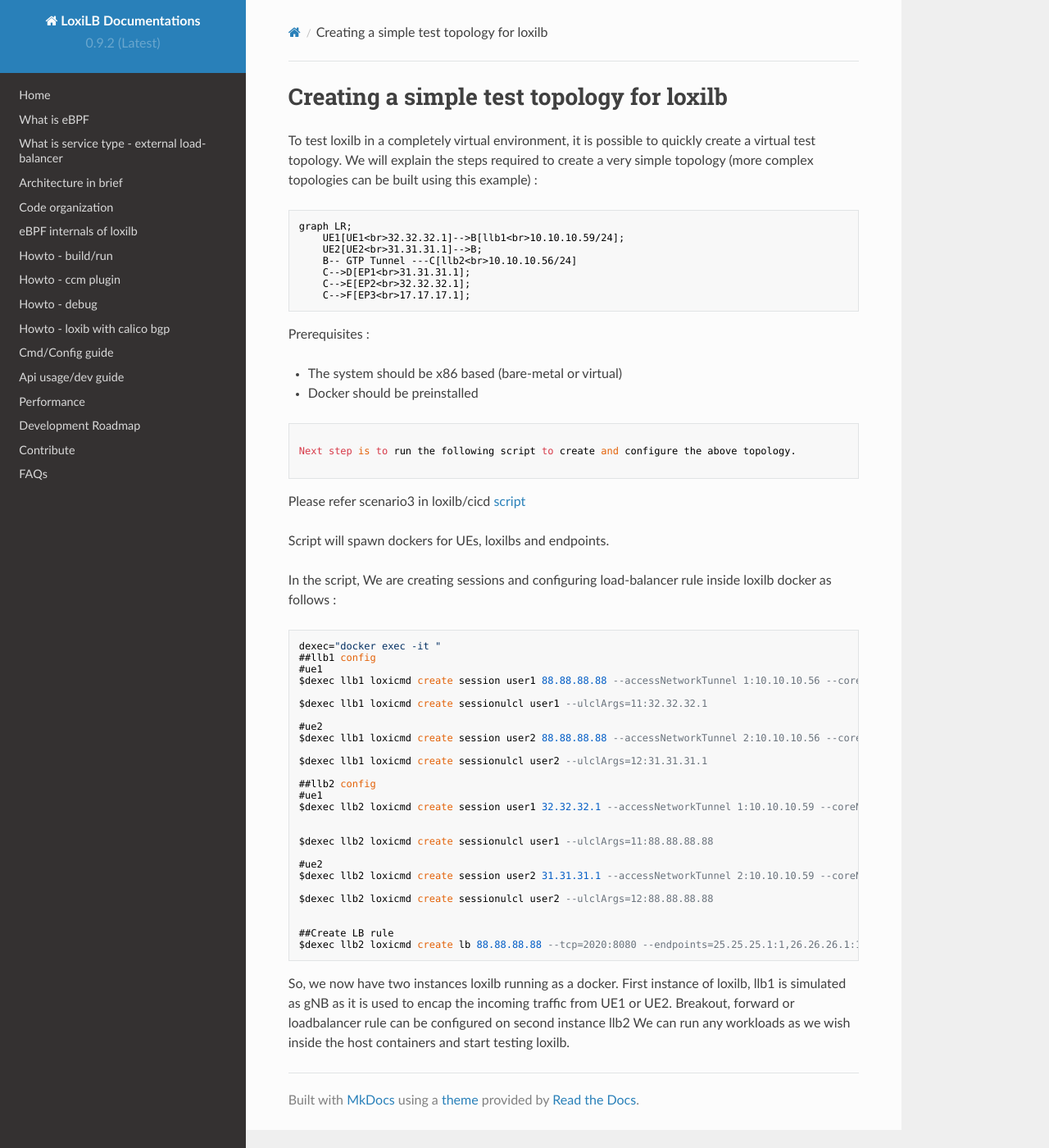
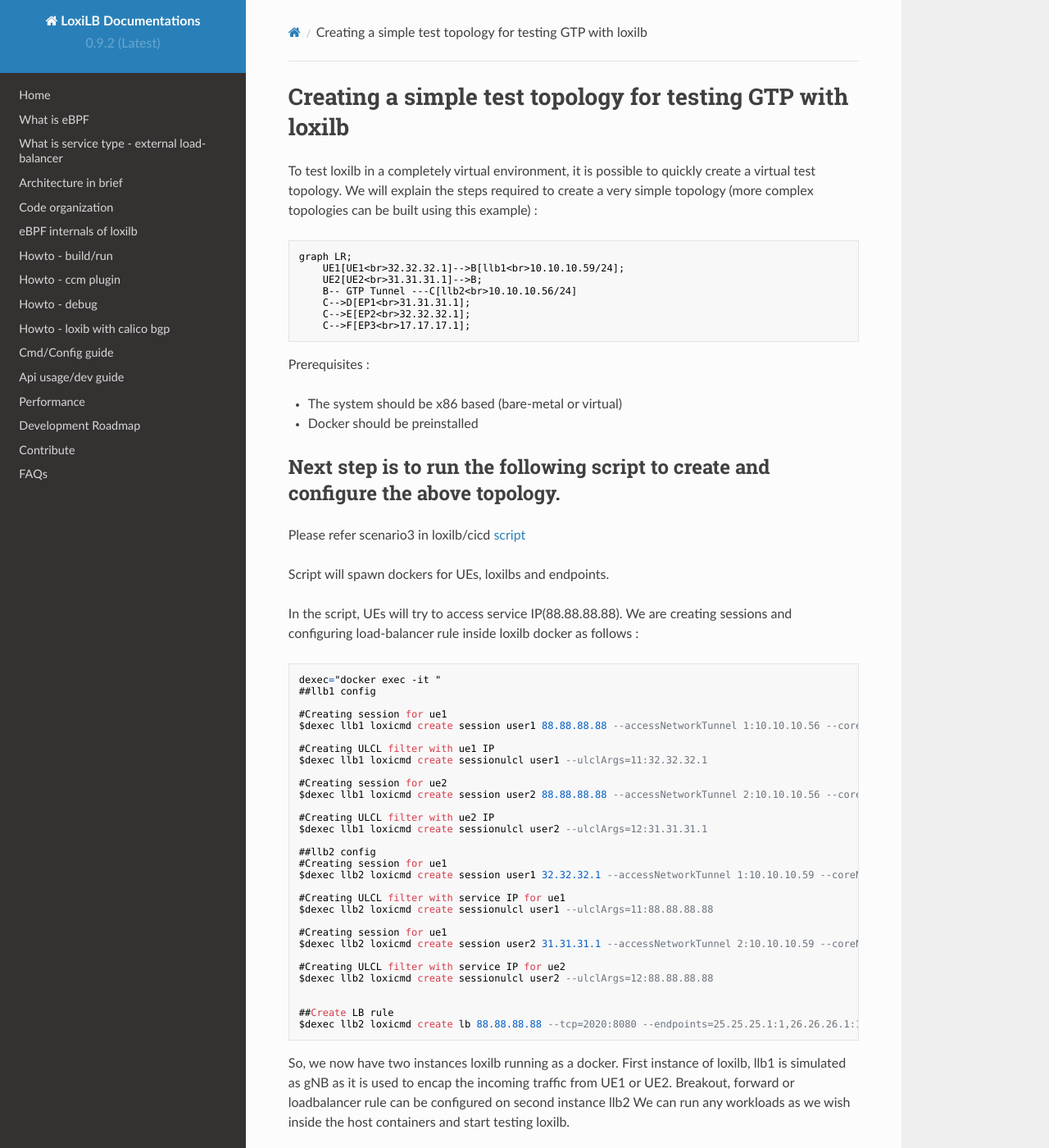
Before and after one commit to loxilb-io/loxilbdocs, an MkDocs documentation site: the page built from docs/gtp.md, in a window 1280 px wide and 1400 px high. Shown: the whole window at 82% size. Built offline with MkDocs 1.6.1, drawn with Linux system fonts in a browser that asks for light colours; nearby versions of some CDN libraries.

Commit message:
Adding mode details in gtp.md

````diff
--- a/docs/gtp.md
+++ b/docs/gtp.md
@@ -1,4 +1,4 @@
-# Creating a simple test topology for loxilb
+# Creating a simple test topology for testing GTP with loxilb
 
 To test loxilb in a completely virtual environment, it is possible to quickly create a virtual test topology. We will explain the steps required to create a very simple topology (more complex topologies can be built using this example) :
 
@@ -19,39 +19,40 @@
 * Docker should be preinstalled
 
 
-```
+## Next step is to run the following script to create and configure the above topology.
 
-Next step is to run the following script to create and configure the above topology.
-
-```
 Please refer scenario3 in loxilb/cicd [script](https://github.com/loxilb-io/loxilb/blob/main/cicd/scenario3/config.sh)
 
 Script will spawn dockers for UEs, loxilbs and endpoints.
 
-In the script, We are creating sessions and configuring load-balancer rule inside loxilb docker as follows :
+In the script, UEs will try to access service IP(88.88.88.88). We are creating sessions and configuring load-balancer rule inside loxilb docker as follows :
 ```
 dexec="docker exec -it "
 ##llb1 config
-#ue1
+
+#Creating session for ue1
 $dexec llb1 loxicmd create session user1 88.88.88.88 --accessNetworkTunnel 1:10.10.10.56 --coreNetworkTunnel=1:10.10.10.59
 
+#Creating ULCL filter with ue1 IP
 $dexec llb1 loxicmd create sessionulcl user1 --ulclArgs=11:32.32.32.1
 
-#ue2
+#Creating session for ue2
 $dexec llb1 loxicmd create session user2 88.88.88.88 --accessNetworkTunnel 2:10.10.10.56 --coreNetworkTunnel=2:10.10.10.59
 
+#Creating ULCL filter with ue2 IP
 $dexec llb1 loxicmd create sessionulcl user2 --ulclArgs=12:31.31.31.1
 
 ##llb2 config
-#ue1
+#Creating session for ue1
 $dexec llb2 loxicmd create session user1 32.32.32.1 --accessNetworkTunnel 1:10.10.10.59 --coreNetworkTunnel=1:10.10.10.56
 
-
+#Creating ULCL filter with service IP for ue1
 $dexec llb2 loxicmd create sessionulcl user1 --ulclArgs=11:88.88.88.88
 
-#ue2
+#Creating session for ue1
 $dexec llb2 loxicmd create session user2 31.31.31.1 --accessNetworkTunnel 2:10.10.10.59 --coreNetworkTunnel=2:10.10.10.56
 
+#Creating ULCL filter with service IP for ue2
 $dexec llb2 loxicmd create sessionulcl user2 --ulclArgs=12:88.88.88.88
 
 
````
